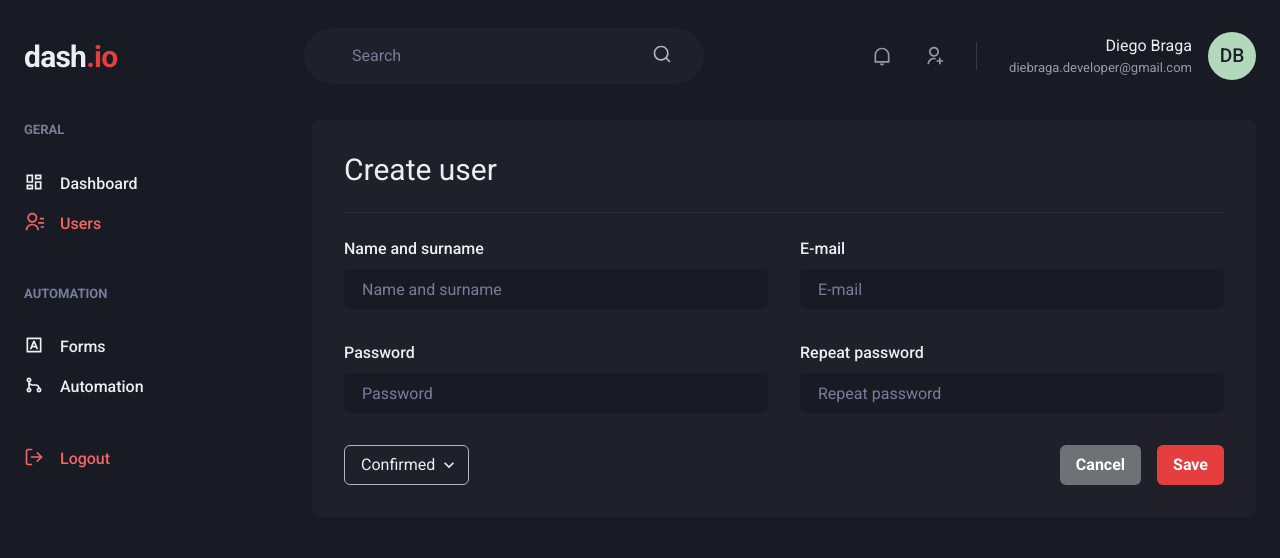
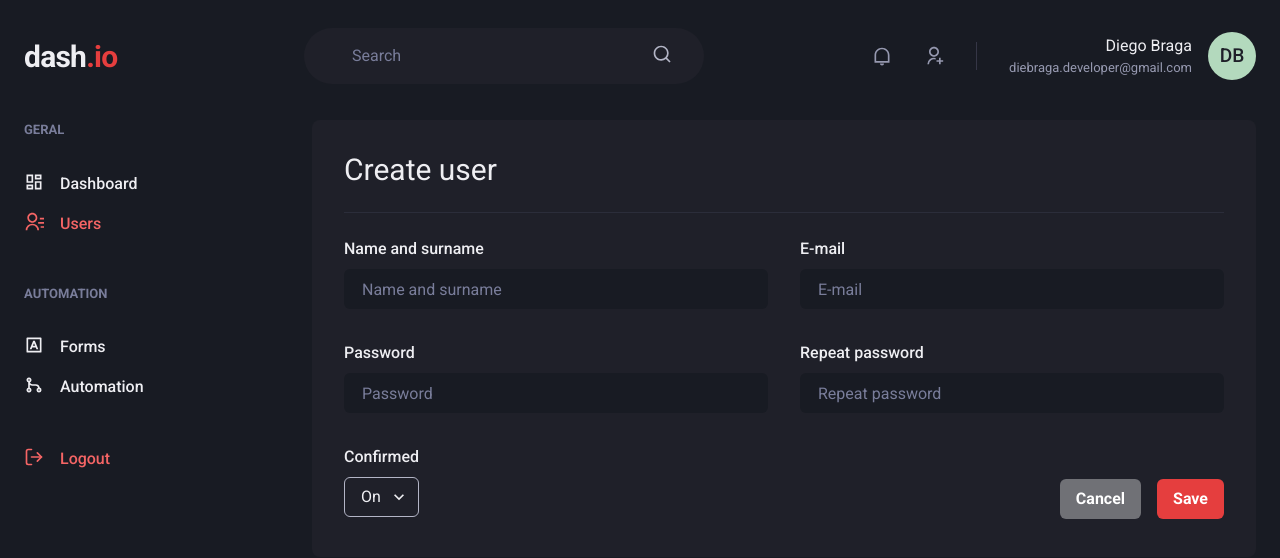
Before and after one commit to diebraga/dash.io, a Next.js app: page /users/create in a window 1280 px wide. Shown: the top 558 px of the page. Built offline with nearby package versions, Linux system fonts and the light colour scheme.

Commit message:
fixed input

```diff
--- a/pages/users/create.tsx
+++ b/pages/users/create.tsx
@@ -1,15 +1,15 @@
-import { Flex, Box, Heading, Divider, VStack, SimpleGrid, HStack, Button, Select, useToast } from '@chakra-ui/react'
+import { Flex, Box, Heading, Divider, VStack, SimpleGrid, HStack, Button, useToast, Select, FormLabel } from '@chakra-ui/react'
 import { Header } from "../../components/Header";
 import Head from 'next/head'
 import Link from "next/link";
 import { Sidebar } from "../../components/Sidebar";
 import { Input } from "../../components/Form/Input";
-import { useForm, SubmitHandler } from "react-hook-form";
+import { useForm, SubmitHandler, Controller } from "react-hook-form";
 import { registerPasswordFormValidation, emailFormValidation, nameFormValidation } from '../../components/validations';
 import { useMutation, useQueryClient } from "react-query";
 
 export default function CreateUser() {
-  const { handleSubmit, register, errors, watch, formState: { isSubmitting } } = useForm({ mode: 'all' })
+  const { handleSubmit, register, errors, watch, control, formState: { isSubmitting } } = useForm({ mode: 'all' })
   const queryClient = useQueryClient()
   const toast = useToast()
 
@@ -133,12 +133,22 @@ export default function CreateUser() {
           {/* username is required in strapi UUID would be ideal */}
           <Flex mt='8' justify='space-between'>
             <HStack>
-              <Select focusBorderColor='red.300' name='confirmed' placeholder='Confirmed' ref={register({ required: 'Field required' })} >
-                <option style={{ background: '#1A202C' }} value={`${true}`}>On</option>
-                <option style={{ background: '#1A202C' }} value={`${false}`}>Off</option>
-              </Select>
+              <FormLabel>
+                Confirmed
+                <Controller
+                  defaultValue={`${true}`}
+                  as={
+                    <Select mt='2'>
+                      <option style={{ background: '#1A202C' }} value={`${true}`}>On</option>
+                      <option style={{ background: '#1A202C' }} value={`${false}`}>Off</option>
+                    </Select>
+                  }
+                  name="confirmed"
+                  control={control}
+                />
+              </FormLabel>
             </HStack>
-            <HStack spacing='4'>
+            <HStack spacing='4' mt='27px'>
               <Link href="/users" passHref>
                 <Button colorScheme='whiteAlpha'>
                   Cancel
```
